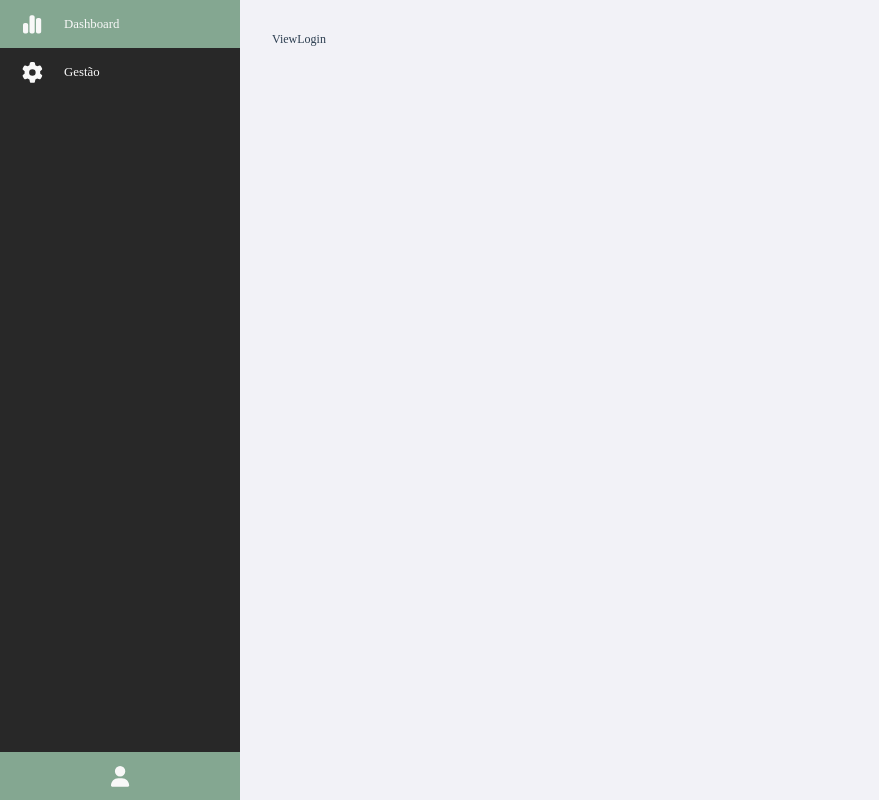
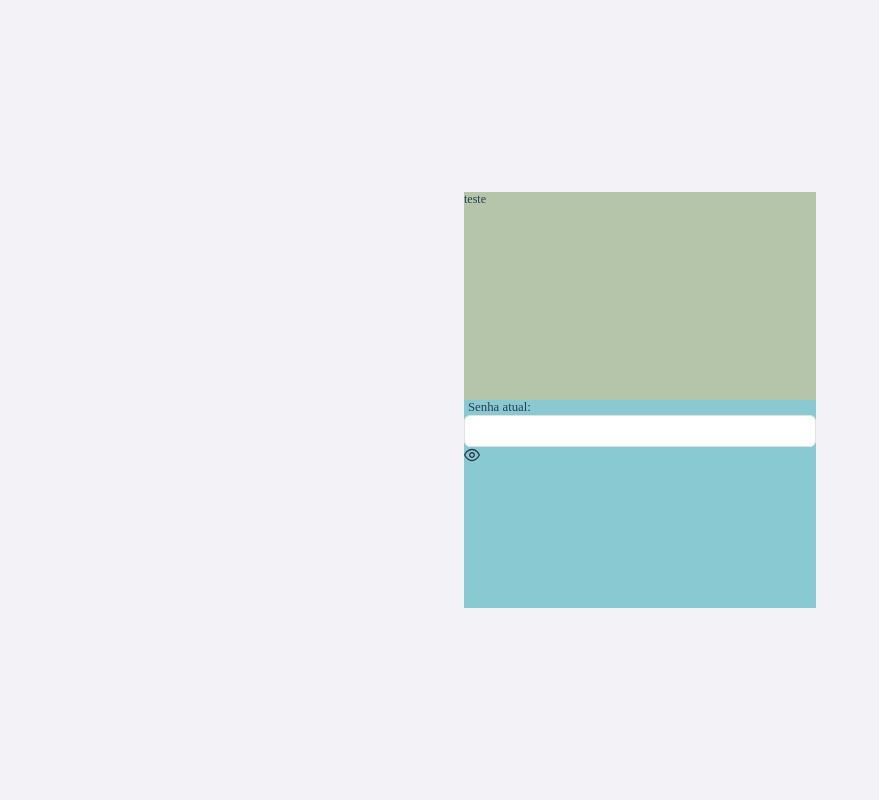
Before and after one commit to cristianventuri/app_login_vue, a Vue app: page /login in a window 1280 px wide. Shown: the whole page, without its empty margins (0-879 px from the left). Built offline with nearby package versions, Linux system fonts and the light colour scheme; a web font is replaced by a local one.

Commit message:
Desenvolvimento da tela de login

```diff
--- a/src/assets/styles/base.css
+++ b/src/assets/styles/base.css
@@ -1,6 +1,6 @@
 :root {
-  /* --cor-tema: #af7ac0; */
-  --cor-tema: #84a791;
+  --cor-tema: #af7ac0;
+  /* --cor-tema: #84a791; */
 
   --cor-aviso-success: var(--green-600);
   --cor-aviso-confirm: var(--blue-600);
--- a/src/assets/styles/components/ComponenteNavBarPrincipal.scss
+++ b/src/assets/styles/components/ComponenteNavBarPrincipal.scss
@@ -130,11 +130,16 @@ $transitionDefault: $transitionEffectDefault $transitionTimeDefault;
             background-color: var(--cor-tema);
 
             &:hover {
-
               .icone-item-nav-bar,
               .label-item-nav-bar {
                 backdrop-filter: brightness(0.7);
               }
+            }
+          }
+
+          .item-nav-bar.log-out {
+            &:hover {
+              background-color: var(--red-500);
             }
           }
 
--- /dev/null
+++ b/src/assets/styles/views/ViewLogin.scss
@@ -0,0 +1,31 @@
+.autenticacao {
+  height: 100%;
+  width: 100%;
+  display: flex;
+  align-items: center;
+  justify-content: center;
+
+  .conteudo-autenticacao {
+    display: flex;
+    align-items: center;
+    justify-content: center;
+    flex-direction: column;
+    max-width: 22rem;
+    height: 26rem;
+    flex: 1;
+
+    .container-mensagem,
+    .container-formulario-login {
+      flex: 1;
+      width: 100%;
+    }
+
+    .container-mensagem {
+      background-color: rgb(180, 197, 169);
+    }
+
+    .container-formulario-login {
+      background-color: rgb(137, 201, 210);
+    }
+  }
+}
--- /dev/null
+++ b/src/assets/styles/views/ViewMain.scss
@@ -0,0 +1,7 @@
+main.view-main {
+  padding: 2rem;
+  flex: 1;
+  background: #F2F2F7;
+
+
+}
--- a/src/components/ComponenteNavBarPrincipal.vue
+++ b/src/components/ComponenteNavBarPrincipal.vue
@@ -74,5 +74,5 @@ export default {
 </script>
 
 <style lang="scss">
-@import "@/assets/styles/components/ComponenteNavBarPrincipal.scss";
+@import "../assets/styles/components/ComponenteNavBarPrincipal.scss";
 </style>
--- a/src/views/ViewLogin.vue
+++ b/src/views/ViewLogin.vue
@@ -1,9 +1,35 @@
-<script setup>
+<template>
+  <ViewMain disableNav>
+    <section class="autenticacao">
+      <div class="conteudo-autenticacao">
+
+        <div class="container-mensagem">
+          teste
+        </div>
+
+        <div class="container-formulario-login">
+          <FieldSenha label="Senha atual" class="campo-senha-atual" name="senha_atual" />
+        </div>
+
+      </div>
+    </section>
+  </ViewMain>
+</template>
+
+<script>
+import FieldSenha from '../fields/FieldSenha.vue';
 import ViewMain from './ViewMain.vue';
+
+export default {
+  name: "ViewLogin",
+  components: {
+    ViewMain,
+    FieldSenha
+},
+
+}
 </script>
 
-<template>
-  <ViewMain>
-    ViewLogin
-  </ViewMain>
-</template>
+<style lang="scss">
+@import "../assets/styles/views/ViewLogin.scss";
+</style>
--- a/src/views/ViewMain.vue
+++ b/src/views/ViewMain.vue
@@ -1,5 +1,5 @@
 <template>
-  <header id="header_principal">
+  <header id="header_principal" v-if="!this.disableNav">
     <ComponenteNavBarPrincipal></ComponenteNavBarPrincipal>
   </header>
   <main class="view-main" :id="this.id">
@@ -17,14 +17,11 @@ export default {
 
   props: {
     id: String,
+    disableNav: Boolean,
   }
 }
 </script>
 
 <style lang="scss">
-main.view-main {
-  padding: 2rem;
-  flex: 1;
-  background: #F2F2F7;
-}
+@import "../assets/styles/views/ViewMain.scss";
 </style>
```
